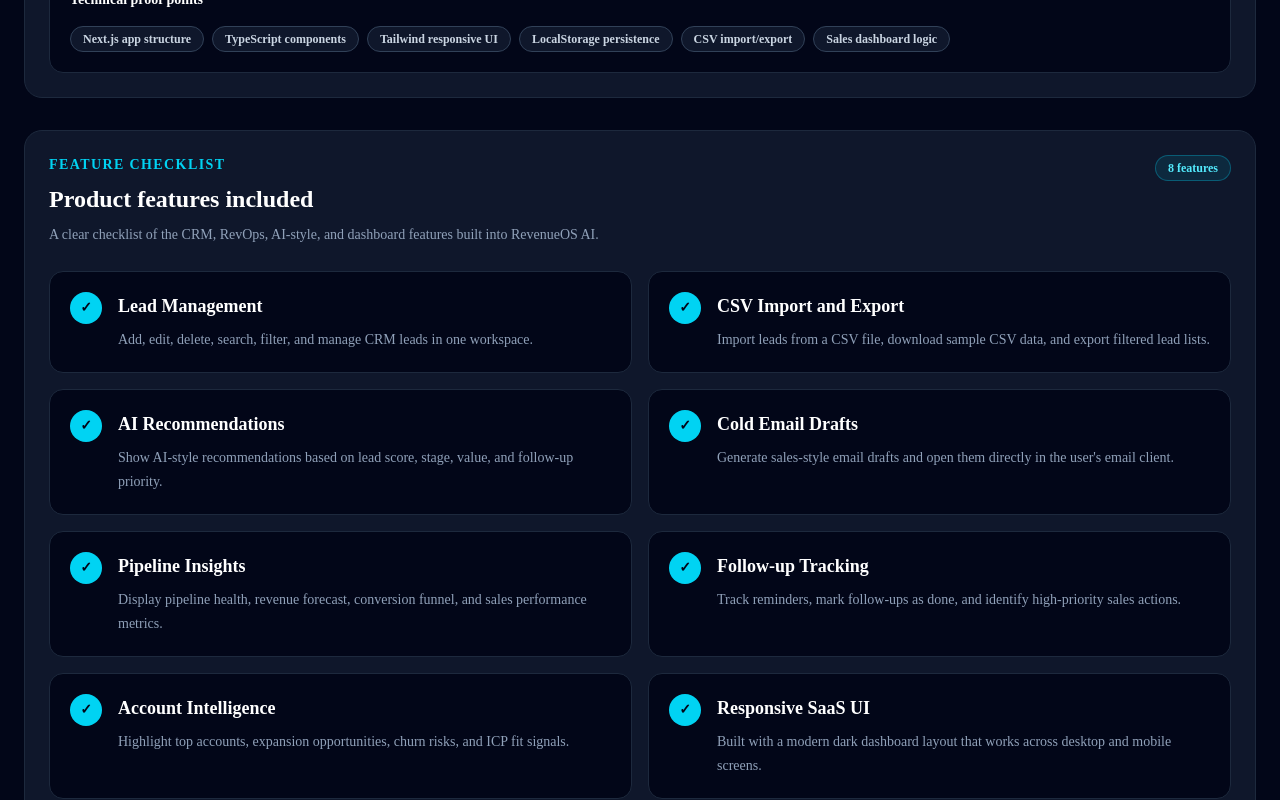
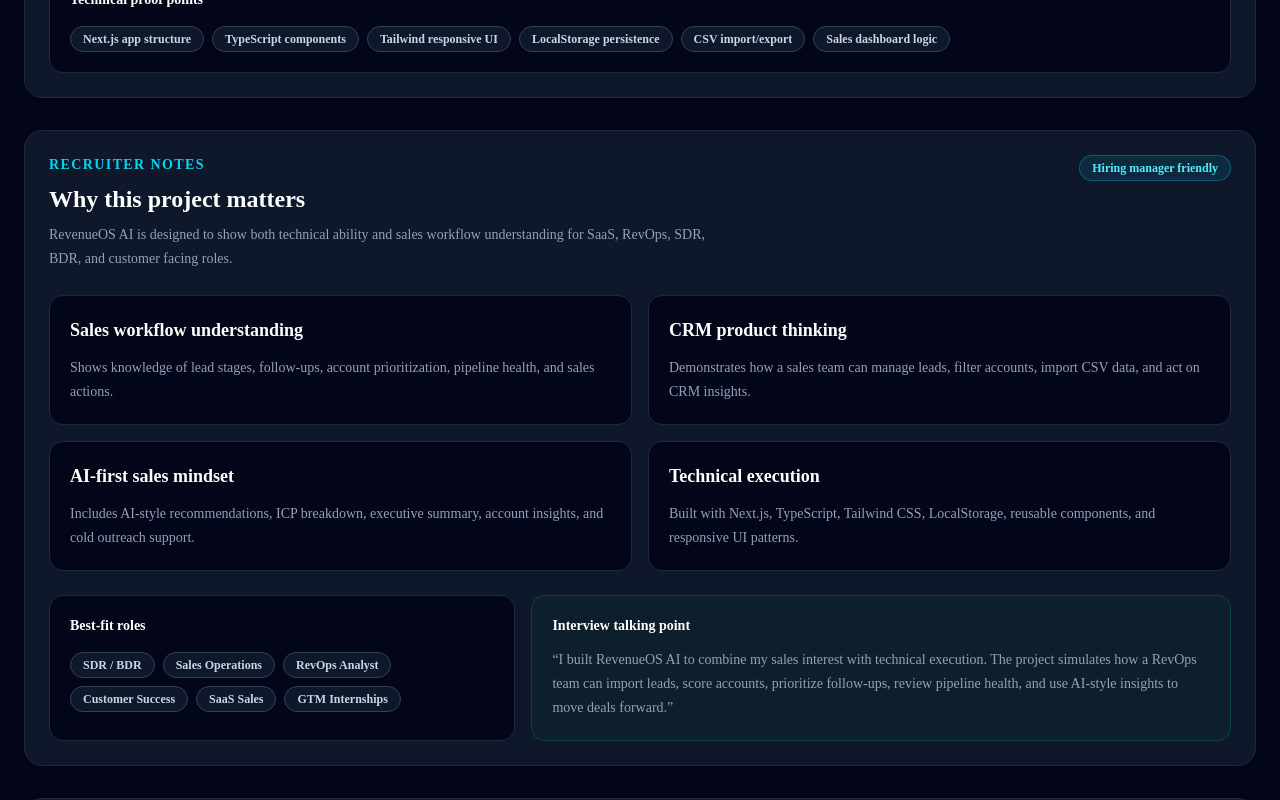
Before and after one commit to Asad97531/revenueos-ai, a Next.js app: page /dashboard in a window 1280 px wide. Shown: the part 1660-2460 px from the top of the page. Built offline with nearby package versions, Linux system fonts and the light colour scheme.

Commit message:
Add recruiter notes section

```diff
--- a/components/dashboard/DashboardNav.tsx
+++ b/components/dashboard/DashboardNav.tsx
@@ -22,6 +22,11 @@
     label: "Highlights",
     href: "#project-highlights",
     id: "project-highlights",
+  },
+  {
+    label: "Recruiter Notes",
+    href: "#recruiter-notes",
+    id: "recruiter-notes",
   },
   {
     label: "Features",
--- a/components/dashboard/DashboardSections.tsx
+++ b/components/dashboard/DashboardSections.tsx
@@ -14,6 +14,7 @@
 import { ProjectHighlights } from "@/components/dashboard/ProjectHighlights";
 import { ProjectLinks } from "@/components/dashboard/ProjectLinks";
 import { QuickActions } from "@/components/dashboard/QuickActions";
+import { RecruiterNotes } from "@/components/dashboard/RecruiterNotes";
 import { RevenueForecast } from "@/components/dashboard/RevenueForecast";
 import { SalesPerformance } from "@/components/dashboard/SalesPerformance";
 import { SalesWorkflow } from "@/components/dashboard/SalesWorkflow";
@@ -40,6 +41,10 @@
 
       <section id="project-highlights" className="scroll-mt-8">
         <ProjectHighlights />
+      </section>
+
+      <section id="recruiter-notes" className="scroll-mt-8">
+        <RecruiterNotes />
       </section>
 
       <section id="feature-checklist" className="scroll-mt-8">
--- /dev/null
+++ b/components/dashboard/RecruiterNotes.tsx
@@ -0,0 +1,106 @@
+const recruiterNotes = [
+  {
+    title: "Sales workflow understanding",
+    description:
+      "Shows knowledge of lead stages, follow-ups, account prioritization, pipeline health, and sales actions.",
+  },
+  {
+    title: "CRM product thinking",
+    description:
+      "Demonstrates how a sales team can manage leads, filter accounts, import CSV data, and act on CRM insights.",
+  },
+  {
+    title: "AI-first sales mindset",
+    description:
+      "Includes AI-style recommendations, ICP breakdown, executive summary, account insights, and cold outreach support.",
+  },
+  {
+    title: "Technical execution",
+    description:
+      "Built with Next.js, TypeScript, Tailwind CSS, LocalStorage, reusable components, and responsive UI patterns.",
+  },
+];
+
+const roleFitItems = [
+  "SDR / BDR",
+  "Sales Operations",
+  "RevOps Analyst",
+  "Customer Success",
+  "SaaS Sales",
+  "GTM Internships",
+];
+
+export function RecruiterNotes() {
+  return (
+    <section className="rounded-2xl border border-slate-800 bg-slate-900 p-6">
+      <div className="flex flex-col gap-3 md:flex-row md:items-start md:justify-between">
+        <div>
+          <p className="text-sm font-semibold uppercase tracking-widest text-cyan-400">
+            Recruiter Notes
+          </p>
+
+          <h2 className="mt-2 text-2xl font-bold text-white">
+            Why this project matters
+          </h2>
+
+          <p className="mt-2 max-w-2xl text-sm leading-6 text-slate-400">
+            RevenueOS AI is designed to show both technical ability and sales
+            workflow understanding for SaaS, RevOps, SDR, BDR, and customer
+            facing roles.
+          </p>
+        </div>
+
+        <span className="w-fit rounded-full border border-cyan-400/30 bg-cyan-400/10 px-3 py-1 text-xs font-semibold text-cyan-300">
+          Hiring manager friendly
+        </span>
+      </div>
+
+      <div className="mt-6 grid gap-4 md:grid-cols-2">
+        {recruiterNotes.map((note) => (
+          <div
+            key={note.title}
+            className="rounded-xl border border-slate-800 bg-slate-950 p-5"
+          >
+            <h3 className="text-lg font-bold text-white">{note.title}</h3>
+
+            <p className="mt-3 text-sm leading-6 text-slate-400">
+              {note.description}
+            </p>
+          </div>
+        ))}
+      </div>
+
+      <div className="mt-6 grid gap-4 lg:grid-cols-[0.8fr_1.2fr]">
+        <div className="rounded-xl border border-slate-800 bg-slate-950 p-5">
+          <p className="text-sm font-semibold text-white">
+            Best-fit roles
+          </p>
+
+          <div className="mt-4 flex flex-wrap gap-2">
+            {roleFitItems.map((role) => (
+              <span
+                key={role}
+                className="rounded-full border border-slate-700 bg-slate-900 px-3 py-1 text-xs font-semibold text-slate-300"
+              >
+                {role}
+              </span>
+            ))}
+          </div>
+        </div>
+
+        <div className="rounded-xl border border-green-500/20 bg-green-500/5 p-5">
+          <p className="text-sm font-semibold text-white">
+            Interview talking point
+          </p>
+
+          <p className="mt-3 text-sm leading-6 text-slate-400">
+            “I built RevenueOS AI to combine my sales interest with technical
+            execution. The project simulates how a RevOps team can import leads,
+            score accounts, prioritize follow-ups, review pipeline health, and
+            use AI-style insights to move deals forward.”
+          </p>
+        </div>
+      </div>
+    </section>
+  );
+}
```
